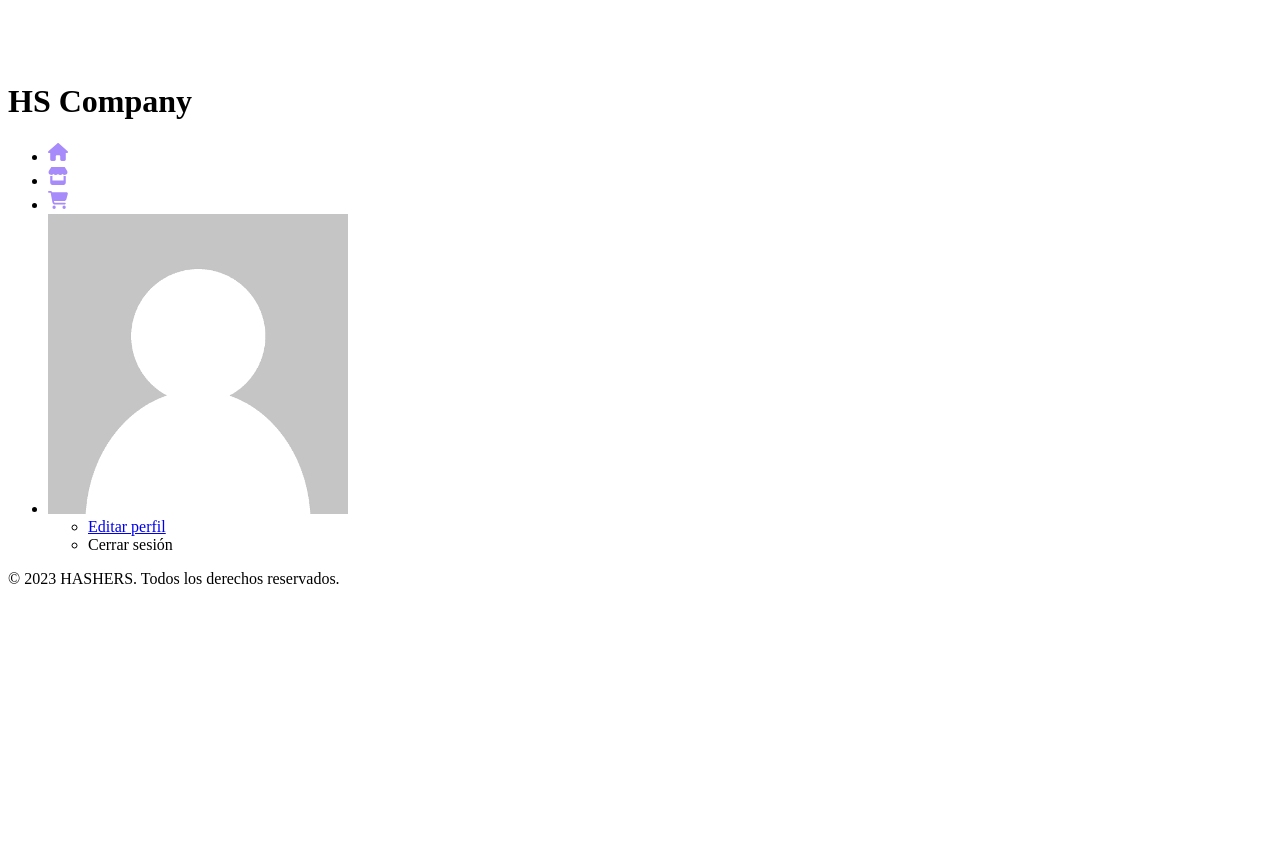
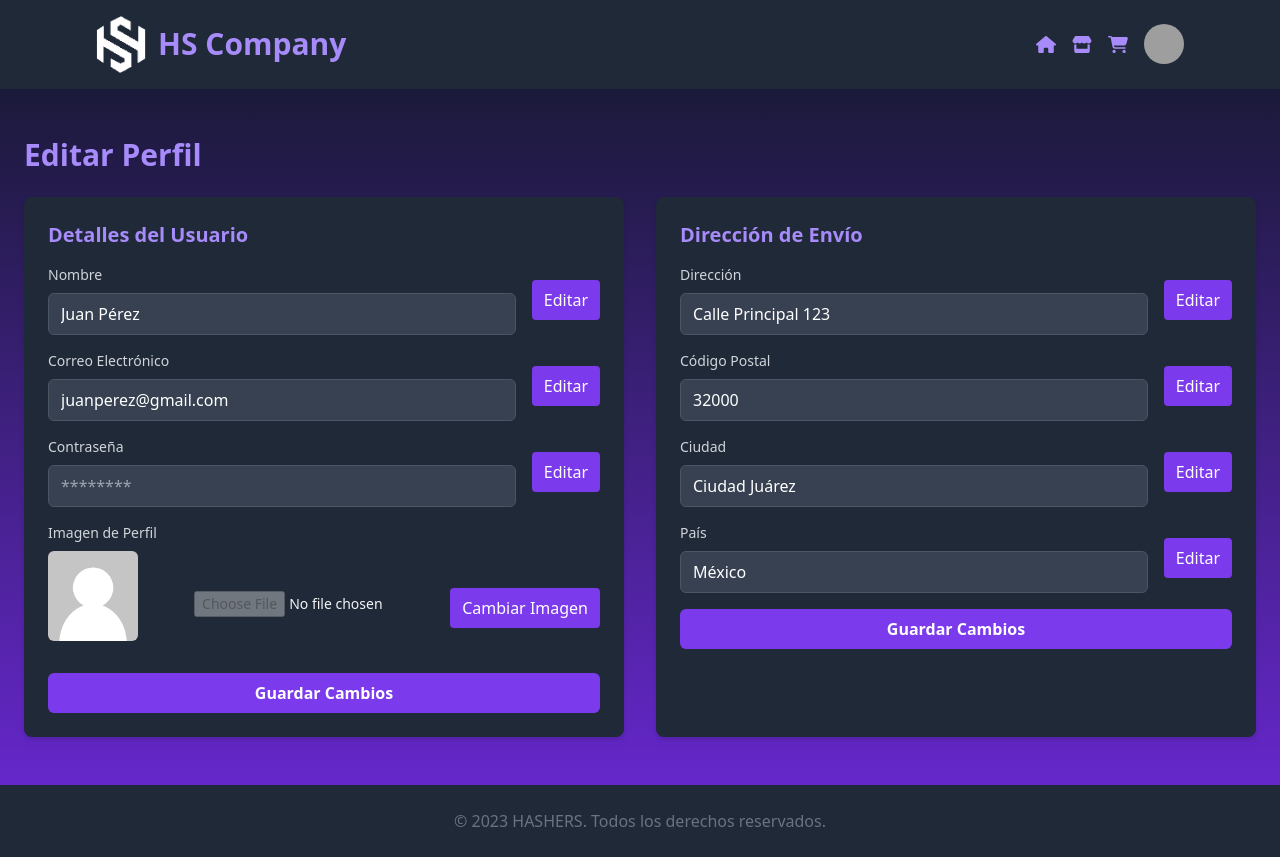
Before and after one commit to JuanPabloG96/e-commerce_PI, a PHP site: page /e-commerce/client/src/views/perfil_usuario.php in a window 1280 px wide. Before the commit the page ends 584 px from the top, so only its background shows below. Run offline with PHP 8.4, Linux system fonts and the light colour scheme; a user stored in the database is signed in; a stand-in replaces the project's code that opens the database connection; grey boxes are pictures that could not be loaded.

Commit message:
update: edit user profile

```diff
--- /dev/null
+++ b/client/src/js/perfil_usuario.js
@@ -0,0 +1,6 @@
+// Función para habilitar/deshabilitar los inputs
+function toggleInput(inputId) {
+  const input = document.getElementById(inputId);
+  input.disabled = !input.disabled; // Alternar el estado
+  input.focus(); // Poner el foco en el input si se habilita
+}
--- a/client/src/styles/output.css
+++ b/client/src/styles/output.css
@@ -625,6 +625,10 @@ video {
   margin-bottom: 2rem;
 }
 
+.ml-4 {
+  margin-left: 1rem;
+}
+
 .mt-2 {
   margin-top: 0.5rem;
 }
@@ -657,6 +661,10 @@ video {
   display: none;
 }
 
+.h-10 {
+  height: 2.5rem;
+}
+
 .h-16 {
   height: 4rem;
 }
@@ -665,28 +673,33 @@ video {
   height: 12rem;
 }
 
-.h-10 {
-  height: 2.5rem;
+.min-h-screen {
+  min-height: 100vh;
 }
 
-.min-h-screen {
-  min-height: 100vh;
+.w-10 {
+  width: 2.5rem;
 }
 
 .w-16 {
   width: 4rem;
 }
 
+.w-48 {
+  width: 12rem;
+}
+
+.w-auto {
+  width: auto;
+}
+
 .w-full {
   width: 100%;
 }
 
-.w-10 {
-  width: 2.5rem;
-}
-
-.w-48 {
-  width: 12rem;
+.w-fit {
+  width: -moz-fit-content;
+  width: fit-content;
 }
 
 .w-max {
@@ -694,17 +707,32 @@ video {
   width: max-content;
 }
 
-.w-fit {
-  width: -moz-fit-content;
-  width: fit-content;
+.max-w-\[1200px\] {
+  max-width: 1200px;
 }
 
-.w-32 {
-  width: 8rem;
+.max-w-xs {
+  max-width: 20rem;
 }
 
-.max-w-\[1200px\] {
-  max-width: 1200px;
+.max-w-\[200px\] {
+  max-width: 200px;
+}
+
+.max-w-0 {
+  max-width: 0px;
+}
+
+.max-w-\[650px\] {
+  max-width: 650px;
+}
+
+.max-w-\[150px\] {
+  max-width: 150px;
+}
+
+.flex-grow {
+  flex-grow: 1;
 }
 
 .grow {
@@ -776,12 +804,24 @@ video {
   border-color: rgb(55 65 81 / var(--tw-divide-opacity));
 }
 
+.self-end {
+  align-self: flex-end;
+}
+
+.self-center {
+  align-self: center;
+}
+
 .overflow-hidden {
   overflow: hidden;
 }
 
 .whitespace-nowrap {
   white-space: nowrap;
+}
+
+.text-wrap {
+  text-wrap: wrap;
 }
 
 .rounded {
@@ -867,16 +907,16 @@ video {
      object-fit: cover;
 }
 
+.p-2 {
+  padding: 0.5rem;
+}
+
 .p-4 {
   padding: 1rem;
 }
 
 .p-6 {
   padding: 1.5rem;
-}
-
-.p-2 {
-  padding: 0.5rem;
 }
 
 .px-2 {
@@ -1054,26 +1094,26 @@ video {
   color: rgb(133 77 14 / var(--tw-text-opacity));
 }
 
+.shadow-lg {
+  --tw-shadow: 0 10px 15px -3px rgb(0 0 0 / 0.1), 0 4px 6px -4px rgb(0 0 0 / 0.1);
+  --tw-shadow-colored: 0 10px 15px -3px var(--tw-shadow-color), 0 4px 6px -4px var(--tw-shadow-color);
+  box-shadow: var(--tw-ring-offset-shadow, 0 0 #0000), var(--tw-ring-shadow, 0 0 #0000), var(--tw-shadow);
+}
+
 .shadow-md {
   --tw-shadow: 0 4px 6px -1px rgb(0 0 0 / 0.1), 0 2px 4px -2px rgb(0 0 0 / 0.1);
   --tw-shadow-colored: 0 4px 6px -1px var(--tw-shadow-color), 0 2px 4px -2px var(--tw-shadow-color);
   box-shadow: var(--tw-ring-offset-shadow, 0 0 #0000), var(--tw-ring-shadow, 0 0 #0000), var(--tw-shadow);
 }
 
-.shadow-lg {
-  --tw-shadow: 0 10px 15px -3px rgb(0 0 0 / 0.1), 0 4px 6px -4px rgb(0 0 0 / 0.1);
-  --tw-shadow-colored: 0 10px 15px -3px var(--tw-shadow-color), 0 4px 6px -4px var(--tw-shadow-color);
-  box-shadow: var(--tw-ring-offset-shadow, 0 0 #0000), var(--tw-ring-shadow, 0 0 #0000), var(--tw-shadow);
+.hover\:bg-violet-600:hover {
+  --tw-bg-opacity: 1;
+  background-color: rgb(124 58 237 / var(--tw-bg-opacity));
 }
 
 .hover\:bg-violet-700:hover {
   --tw-bg-opacity: 1;
   background-color: rgb(109 40 217 / var(--tw-bg-opacity));
-}
-
-.hover\:bg-violet-600:hover {
-  --tw-bg-opacity: 1;
-  background-color: rgb(124 58 237 / var(--tw-bg-opacity));
 }
 
 .hover\:text-red-600:hover {
--- a/client/src/views/perfil_usuario.php
+++ b/client/src/views/perfil_usuario.php
@@ -1,27 +1,142 @@
 <!DOCTYPE html>
-<html lang="en">
+<html lang="es" class="bg-gray-900">
+
 <head>
   <meta charset="UTF-8">
   <meta name="viewport" content="width=device-width, initial-scale=1.0">
-  <title>Document</title>
+  <link rel="shortcut icon" href="../assets/favicon.ico" type="image/x-icon">
+  <link rel="stylesheet" href="../styles/output.css">
+  <title>HS - Editar Perfil</title>
 </head>
+
 <body class="min-h-screen bg-gradient-to-b from-gray-900 to-violet-700 text-gray-100 flex flex-col">
   <?php
   session_start();
 
   if (isset($_SESSION['user_id'])) {
-      include '../templates/header_usuario.php';
+    include '../templates/header_usuario.php';
   } else {
-      include '../templates/header.php';
+    include '../templates/header.php';
   }
   ?>
 
   <main class="container mx-auto px-6 py-12 grow">
+    <h2 class="text-3xl font-bold text-violet-300 mb-6">Editar Perfil</h2>
 
+    <div class="grid grid-cols-1 md:grid-cols-2 gap-8">
+
+      <section class="bg-gray-800 rounded-lg shadow-md p-6">
+        <h3 class="text-xl font-semibold text-violet-300 mb-4">Detalles del Usuario</h3>
+        <form action="../controllers/update_profile.php" method="POST" enctype="multipart/form-data">
+          <!-- Nombre -->
+          <div class="mb-4 flex items-center justify-between">
+            <div class="flex-grow">
+              <label for="name" class="block text-sm font-medium text-gray-300 mb-2">Nombre</label>
+              <input type="text" id="name" name="name" value="Juan Pérez" disabled
+                class="w-full px-3 py-2 bg-gray-700 border border-gray-600 rounded-md text-white focus:outline-none focus:ring-2 focus:ring-violet-500">
+            </div>
+            <button type="button" onclick="toggleInput('name')"
+              class="ml-4 px-3 py-2 bg-violet-600 text-white rounded hover:bg-violet-700">Editar</button>
+          </div>
+
+          <!-- Correo Electrónico -->
+          <div class="mb-4 flex items-center justify-between">
+            <div class="flex-grow">
+              <label for="email" class="block text-sm font-medium text-gray-300 mb-2">Correo Electrónico</label>
+              <input type="email" id="email" name="email" value="juanperez@gmail.com" disabled
+                class="w-full px-3 py-2 bg-gray-700 border border-gray-600 rounded-md text-white focus:outline-none focus:ring-2 focus:ring-violet-500">
+            </div>
+            <button type="button" onclick="toggleInput('email')"
+              class="ml-4 px-3 py-2 bg-violet-600 text-white rounded hover:bg-violet-700">Editar</button>
+          </div>
+
+          <!-- Contraseña -->
+          <div class="mb-4 flex items-center justify-between">
+            <div class="flex-grow">
+              <label for="password" class="block text-sm font-medium text-gray-300 mb-2">Contraseña</label>
+              <input type="password" id="password" name="password" placeholder="********" disabled
+                class="w-full px-3 py-2 bg-gray-700 border border-gray-600 rounded-md text-white focus:outline-none focus:ring-2 focus:ring-violet-500">
+            </div>
+            <button type="button" onclick="toggleInput('password')"
+              class="ml-4 px-3 py-2 bg-violet-600 text-white rounded hover:bg-violet-700">Editar</button>
+          </div>
+
+          <!-- Imagen de Perfil -->
+          <div>
+            <label class="block text-sm font-medium text-gray-300 mb-2">Imagen de Perfil</label>
+            <div class="mb-4 flex justify-between items-center gap-3">
+              <img id="profile-image" src="../assets/default.webp" alt="Imagen de perfil" class="rounded-md mb-4" width="90" height="90">
+              <input type="file" id="profile-pic" name="profile-pic" disabled class="w-full max-w-[200px] text-sm text-wrap">
+              <button type="button" onclick="toggleInput('profile-pic')" class="mt-2 w-auto px-3 py-2 bg-violet-600 text-white rounded hover:bg-violet-700">Cambiar Imagen</button>
+            </div>
+          </div>
+
+          <button type="submit"
+            class="w-full bg-violet-600 text-white font-bold py-2 px-4 rounded-md hover:bg-violet-700 focus:outline-none focus:ring-2 focus:ring-violet-500">
+            Guardar Cambios
+          </button>
+        </form>
+      </section>
+
+      <!-- Sección de Dirección de Envío -->
+      <section class="bg-gray-800 rounded-lg shadow-md p-6">
+        <h3 class="text-xl font-semibold text-violet-300 mb-4">Dirección de Envío</h3>
+        <form action="../controllers/update_address.php" method="POST">
+          <!-- Dirección -->
+          <div class="mb-4 flex items-center justify-between">
+            <div class="flex-grow">
+              <label for="address" class="block text-sm font-medium text-gray-300 mb-2">Dirección</label>
+              <input type="text" id="address" name="address" value="Calle Principal 123" disabled
+                class="w-full px-3 py-2 bg-gray-700 border border-gray-600 rounded-md text-white focus:outline-none focus:ring-2 focus:ring-violet-500">
+            </div>
+            <button type="button" onclick="toggleInput('address')"
+              class="ml-4 px-3 py-2 bg-violet-600 text-white rounded hover:bg-violet-700">Editar</button>
+          </div>
+
+          <!-- Código Postal -->
+          <div class="mb-4 flex items-center justify-between">
+            <div class="flex-grow">
+              <label for="postal-code" class="block text-sm font-medium text-gray-300 mb-2">Código Postal</label>
+              <input type="text" id="postal-code" name="postal-code" value="32000" disabled
+                class="w-full px-3 py-2 bg-gray-700 border border-gray-600 rounded-md text-white focus:outline-none focus:ring-2 focus:ring-violet-500">
+            </div>
+            <button type="button" onclick="toggleInput('postal-code')"
+              class="ml-4 px-3 py-2 bg-violet-600 text-white rounded hover:bg-violet-700">Editar</button>
+          </div>
+
+          <!-- Ciudad -->
+          <div class="mb-4 flex items-center justify-between">
+            <div class="flex-grow">
+              <label for="city" class="block text-sm font-medium text-gray-300 mb-2">Ciudad</label>
+              <input type="text" id="city" name="city" value="Ciudad Juárez" disabled
+                class="w-full px-3 py-2 bg-gray-700 border border-gray-600 rounded-md text-white focus:outline-none focus:ring-2 focus:ring-violet-500">
+            </div>
+            <button type="button" onclick="toggleInput('city')"
+              class="ml-4 px-3 py-2 bg-violet-600 text-white rounded hover:bg-violet-700">Editar</button>
+          </div>
+
+          <!-- País -->
+          <div class="mb-4 flex items-center justify-between">
+            <div class="flex-grow">
+              <label for="country" class="block text-sm font-medium text-gray-300 mb-2">País</label>
+              <input type="text" id="country" name="country" value="México" disabled
+                class="w-full px-3 py-2 bg-gray-700 border border-gray-600 rounded-md text-white focus:outline-none focus:ring-2 focus:ring-violet-500">
+            </div>
+            <button type="button" onclick="toggleInput('country')"
+              class="ml-4 px-3 py-2 bg-violet-600 text-white rounded hover:bg-violet-700">Editar</button>
+          </div>
+
+          <button type="submit"
+            class="w-full bg-violet-600 text-white font-bold py-2 px-4 rounded-md hover:bg-violet-700 focus:outline-none focus:ring-2 focus:ring-violet-500">
+            Guardar Cambios
+          </button>
+        </form>
+      </section>
+    </div>
   </main>
 
-  <?php include '../templates/footer.php' ?>
+  <?php include '../templates/footer.php'; ?>
+  <script type="module" src="../js/perfil_usuario.js"></script>
+</body>
 
-  <script type="module" src="../js/perfil-usuario.js"></script>
-</body>
 </html>
--- a/server/controllers/iniciar_sesion.php
+++ b/server/controllers/iniciar_sesion.php
@@ -1,9 +1,12 @@
 <?php
+ini_set('display_errors', 1);
+ini_set('display_startup_errors', 1);
+error_reporting(E_ALL);
 
 session_start();
 
 // Importar el archivo de conexión a la base de datos
-include '../config/conexion.php';
+include '../config/db_connection.php';
 
 // Verifica si se recibió la solicitud POST
 if ($_SERVER["REQUEST_METHOD"] == "POST") {
--- a/server/index.php
+++ b/server/index.php
@@ -2,11 +2,7 @@
 
 require '../config/conexion.php';
 
-if ($_SERVER['REQUEST_METHOD'] === 'POST') {
-  $action = $_POST['action'] ?? '';
-} else {
-  $action = $_GET['action'] ?? '';
-}
+$action = $_GET['action'] ?? '';
 
 switch ($action) {
   case 'register':
```
Also changed, not shown: client/src/js/usuario.js (+35 -33 lines), client/src/views/usuario.php (+29 -9 lines), client/src/assets/default.webp (renamed from server/uploads/default.webp).
